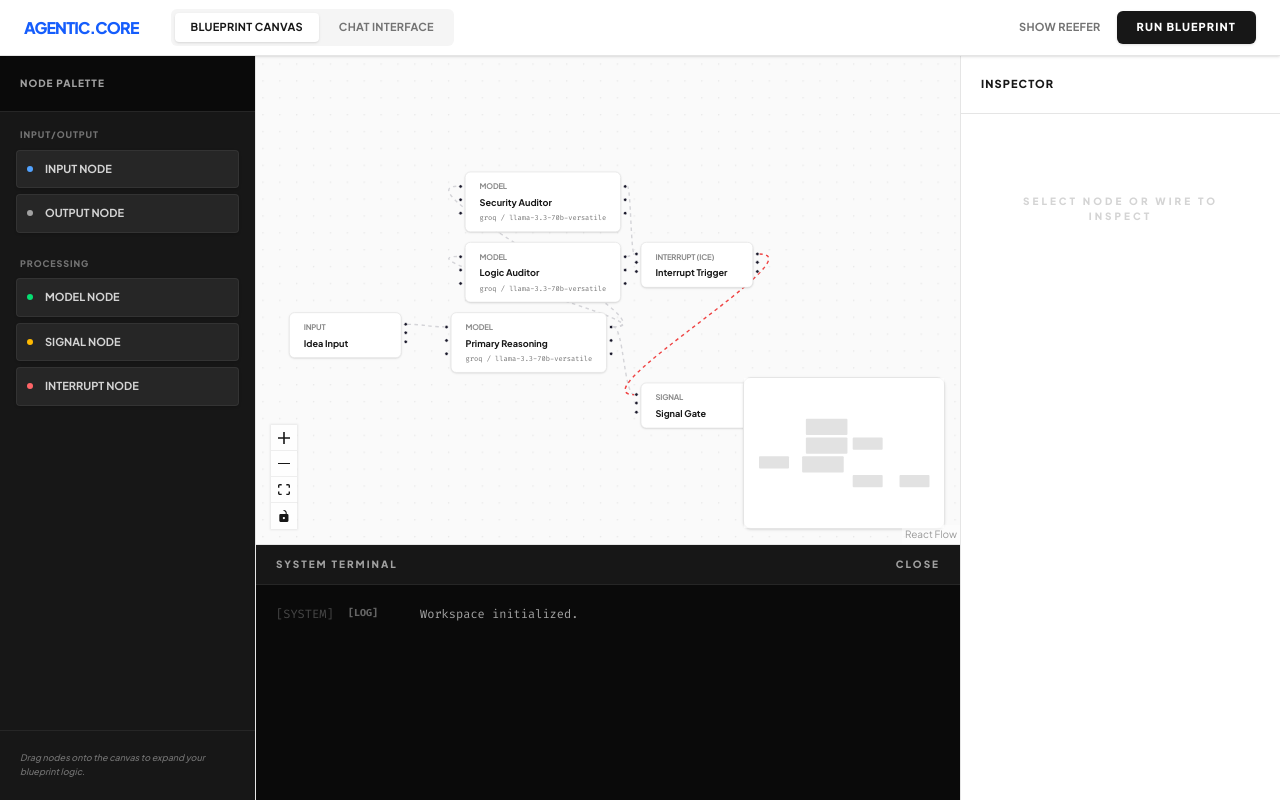
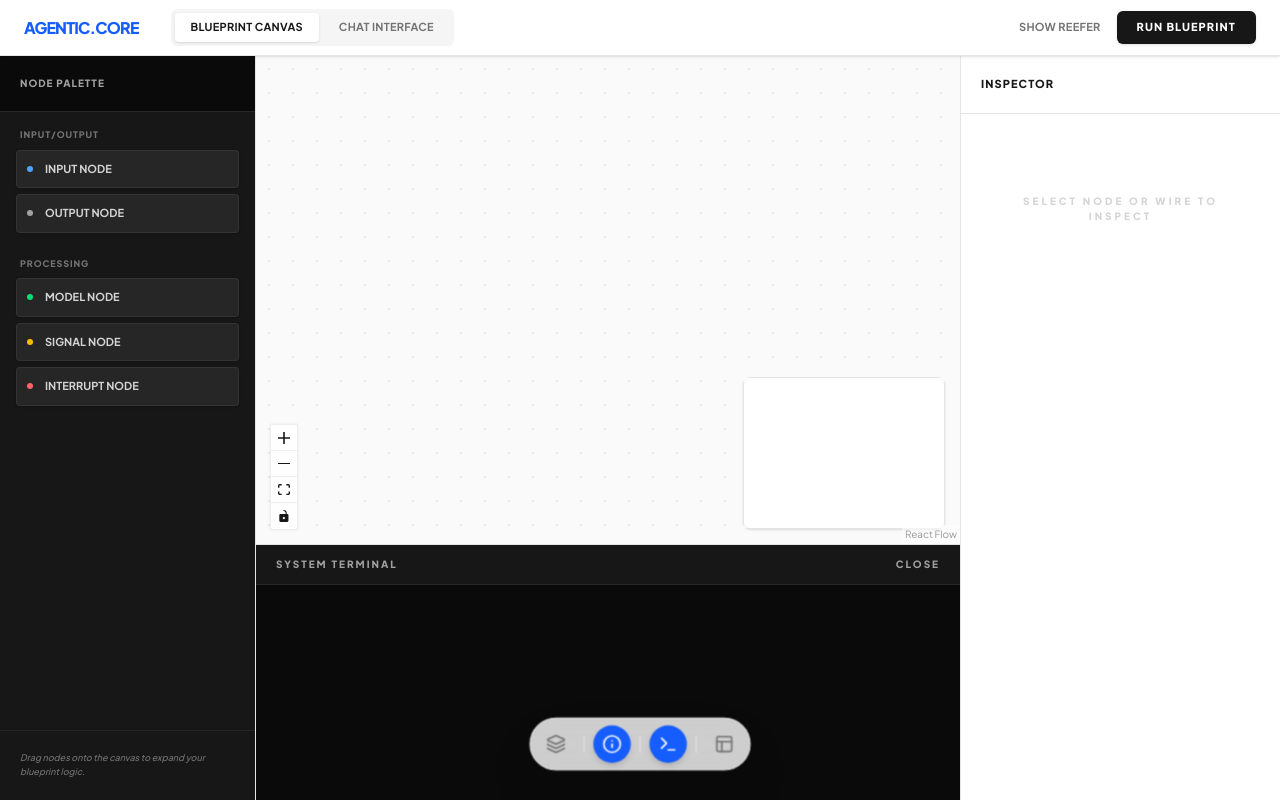
Before and after one commit to DanteTheKing/Cargo, a Next.js app: page / in a window 1280 px wide. Built offline with nearby package versions, Linux system fonts and the light colour scheme.

Commit message:
Removal placeholder

```diff
--- a/app/components/DashboardLayout.tsx
+++ b/app/components/DashboardLayout.tsx
@@ -4,64 +4,12 @@ import { useState, useCallback, useEffect } from 'react';
 import { Node, Edge, Connection, addEdge, useNodesState, useEdgesState } from '@xyflow/react';
 import { AgentCanvas } from './AgentCanvas';
 import { PROVIDERS, DrumStatus, DrumPayload, ReeferSchema, ReeferGrade, Session } from '../types/pipeline';
-import { Database, X, Plus, History, Trash2 } from 'lucide-react';
+import { Database, X, Plus, History, Trash2, Layers, Info, Terminal as TerminalIcon, Layout } from 'lucide-react';
 import Markdown from 'react-markdown';
 
-const initialNodes: Node[] = [
-  {
-    id: 'input_1',
-    type: 'custom',
-    position: { x: 50, y: 150 },
-    data: { nodeType: 'input', label: 'Idea Input', status: 'READY' },
-  },
-  {
-    id: 'model_1',
-    type: 'custom',
-    position: { x: 280, y: 150 },
-    data: { nodeType: 'model', label: 'Primary Reasoning', provider: 'groq', modelVariant: 'llama-3.3-70b-versatile', status: 'READY', temperature: 0.7, systemPrompt: 'Analyze the idea and provide a detailed plan.' },
-  },
-  {
-    id: 'eval_1',
-    type: 'custom',
-    position: { x: 300, y: 50 },
-    data: { nodeType: 'model', label: 'Logic Auditor', provider: 'groq', modelVariant: 'llama-3.3-70b-versatile', status: 'READY', temperature: 0.1, systemPrompt: 'Check for logical fallacies.' },
-  },
-  {
-    id: 'eval_2',
-    type: 'custom',
-    position: { x: 300, y: -50 },
-    data: { nodeType: 'model', label: 'Security Auditor', provider: 'groq', modelVariant: 'llama-3.3-70b-versatile', status: 'READY', temperature: 0.1, systemPrompt: 'Check for PII or data leaks.' },
-  },
-  {
-    id: 'interrupt_1',
-    type: 'custom',
-    position: { x: 550, y: 50 },
-    data: { nodeType: 'interrupt', label: 'Interrupt Trigger', status: 'READY' },
-  },
-  {
-    id: 'signal_1',
-    type: 'custom',
-    position: { x: 550, y: 250 },
-    data: { nodeType: 'signal', label: 'Signal Gate', status: 'READY' },
-  },
-  {
-    id: 'output_1',
-    type: 'custom',
-    position: { x: 800, y: 250 },
-    data: { nodeType: 'output', label: 'Final Output', status: 'READY' },
-  },
-];
+const initialNodes: Node[] = [];
 
-const initialEdges: Edge[] = [
-  { id: 'e1', source: 'input_1', target: 'model_1', type: 'buttonEdge', animated: true, style: { stroke: '#d4d4d8', strokeWidth: 1.5 } },
-  { id: 'e2', source: 'model_1', target: 'eval_1', type: 'buttonEdge', animated: true, style: { stroke: '#d4d4d8', strokeWidth: 1.5 } },
-  { id: 'e2b', source: 'model_1', target: 'eval_2', type: 'buttonEdge', animated: true, style: { stroke: '#d4d4d8', strokeWidth: 1.5 } },
-  { id: 'e3', source: 'model_1', target: 'signal_1', type: 'buttonEdge', animated: true, style: { stroke: '#d4d4d8', strokeWidth: 1.5 } },
-  { id: 'e4', source: 'eval_1', target: 'interrupt_1', type: 'buttonEdge', animated: true, style: { stroke: '#d4d4d8', strokeWidth: 1.5 } },
-  { id: 'e4b', source: 'eval_2', target: 'interrupt_1', type: 'buttonEdge', animated: true, style: { stroke: '#d4d4d8', strokeWidth: 1.5 } },
-  { id: 'e5', source: 'interrupt_1', target: 'signal_1', type: 'buttonEdge', animated: true, style: { stroke: '#ef4444', strokeWidth: 2, strokeDasharray: '5,5' } },
-  { id: 'e6', source: 'signal_1', target: 'output_1', type: 'buttonEdge', animated: true, style: { stroke: '#d4d4d8', strokeWidth: 1.5 } },
-];
+const initialEdges: Edge[] = [];
 
 export function DashboardLayout() {
   const [activeTab, setActiveTab] = useState<'blueprint' | 'chat'>('blueprint');
@@ -69,38 +17,26 @@ export function DashboardLayout() {
   const [edges, setEdges, onEdgesChange] = useEdgesState(initialEdges);
   const [selectedNode, setSelectedNode] = useState<Node | null>(null);
   const [selectedEdge, setSelectedEdge] = useState<Edge | null>(null);
-  const [logs, setLogs] = useState<string[]>(['[SYSTEM] Workspace initialized.']);
+  const [logs, setLogs] = useState<string[]>([]);
   const [reefer, setReefer] = useState<ReeferSchema | null>(null);
   const [drumSnapshots, setDrumSnapshots] = useState<Record<string, DrumPayload>>({});
   const [apiResults, setApiResults] = useState<Record<string, string>>({});
   const [isRunning, setIsRunning] = useState(false);
+  const [isInspectorOpen, setIsInspectorOpen] = useState(true);
   const [isTerminalOpen, setIsTerminalOpen] = useState(true);
   const [isReeferPanelOpen, setIsReeferPanelOpen] = useState(false);
   const [chatInput, setChatInput] = useState('');
-  const [sessions, setSessions] = useState<Session[]>(() => {
-    const initial: Session = {
-      id: 'initial',
-      title: 'Initial Session',
-      reefer: null,
-      logs: ['[SYSTEM] Workspace initialized.'],
-      nodes: initialNodes,
-      edges: initialEdges,
-      drumSnapshots: {},
-      chatInput: '',
-      timestamp: Date.now(),
-    };
-    return [initial];
-  });
-  const [currentSessionId, setCurrentSessionId] = useState<string | null>('initial');
+  const [sessions, setSessions] = useState<Session[]>([]);
+  const [currentSessionId, setCurrentSessionId] = useState<string | null>(null);
 
   const createNewSession = () => {
     const newSession: Session = {
       id: Math.random().toString(36).substring(7),
-      title: 'New Session',
+      title: 'Empty Thread',
       reefer: null,
-      logs: ['[SYSTEM] New session initialized.'],
-      nodes: initialNodes,
-      edges: initialEdges,
+      logs: [],
+      nodes: [],
+      edges: [],
       drumSnapshots: {},
       chatInput: '',
       timestamp: Date.now(),
@@ -109,9 +45,9 @@ export function DashboardLayout() {
     setCurrentSessionId(newSession.id);
 
     // Sync local states
-    setNodes(initialNodes);
-    setEdges(initialEdges);
-    setLogs(newSession.logs);
+    setNodes([]);
+    setEdges([]);
+    setLogs([]);
     setReefer(null);
     setDrumSnapshots({});
     setChatInput('');
@@ -467,7 +403,43 @@ export function DashboardLayout() {
       </div>
 
       <div className="flex flex-1 min-h-0 overflow-hidden">
-        {activeTab === 'blueprint' ? (
+        {/* Floating Workspace Control Bar (The Tooltip Pen) */}
+      <div className="absolute bottom-8 left-1/2 -translate-x-1/2 z-[100] flex items-center gap-1 p-1.5 bg-white/80 backdrop-blur-md border border-neutral-200 rounded-full shadow-2xl scale-110">
+        <button
+          onClick={() => setIsReeferPanelOpen(!isReeferPanelOpen)}
+          title="Toggle Project Reefer (Tree)"
+          className={`p-2 rounded-full transition-all ${isReeferPanelOpen ? 'bg-blue-600 text-white shadow-md' : 'hover:bg-neutral-100 text-neutral-500'}`}
+        >
+          <Layers size={18} />
+        </button>
+        <div className="w-[1px] h-4 bg-neutral-200 mx-1" />
+        <button
+          onClick={() => setIsInspectorOpen(!isInspectorOpen)}
+          title="Toggle Node Inspector"
+          className={`p-2 rounded-full transition-all ${isInspectorOpen ? 'bg-blue-600 text-white shadow-md' : 'hover:bg-neutral-100 text-neutral-500'}`}
+        >
+          <Info size={18} />
+        </button>
+        <div className="w-[1px] h-4 bg-neutral-200 mx-1" />
+        <button
+          onClick={() => setIsTerminalOpen(!isTerminalOpen)}
+          title="Toggle System Terminal"
+          className={`p-2 rounded-full transition-all ${isTerminalOpen ? 'bg-blue-600 text-white shadow-md' : 'hover:bg-neutral-100 text-neutral-500'}`}
+        >
+          <TerminalIcon size={18} />
+        </button>
+        <div className="w-[1px] h-4 bg-neutral-200 mx-1" />
+        <button
+          onClick={() => setActiveTab(activeTab === 'blueprint' ? 'chat' : 'blueprint')}
+          title="Switch View Mode"
+          className="p-2 rounded-full hover:bg-neutral-100 text-neutral-500 transition-all"
+        >
+          <Layout size={18} />
+        </button>
+      </div>
+
+      {activeTab === 'blueprint' ? (
+
           <>
             {/* Left Panel: Reefer Tree */}
             {isReeferPanelOpen && (
@@ -629,7 +601,8 @@ export function DashboardLayout() {
             </div>
 
             {/* Right Panel: Properties */}
-            <div className="w-80 border-l border-neutral-200 bg-white flex flex-col shrink-0 overflow-y-auto">
+            {isInspectorOpen && (
+              <div className="w-80 border-l border-neutral-200 bg-white flex flex-col shrink-0 overflow-y-auto">
               <div className="p-5 border-b border-neutral-200 bg-white sticky top-0 z-10">
                 <h2 className="text-[11px] font-black tracking-widest text-neutral-900 uppercase">INSPECTOR</h2>
               </div>
@@ -729,6 +702,7 @@ export function DashboardLayout() {
                 <div className="p-10 text-[10px] font-black text-neutral-300 uppercase tracking-[0.3em] text-center mt-10">Select Node or Wire to Inspect</div>
               )}
             </div>
+          )}
           </>
         ) : (
           /* Chat Interface Tab */
@@ -806,20 +780,13 @@ export function DashboardLayout() {
                     </div>
                   ) : (
                     <>
-                      <div className="flex flex-col gap-2">
-                        <div className="text-[10px] font-black text-neutral-400 uppercase tracking-[0.2em]">Session Context</div>
-                        <div className="p-4 bg-neutral-50 rounded-lg text-[13px] font-medium text-neutral-600 leading-relaxed border border-neutral-100">
-                          This session is currently active. Every run generates or adheres to the <strong>Project Reefer</strong> specified for this specific thread.
+                      <div className="flex-1 flex flex-col items-center justify-center text-center space-y-4 opacity-50">
+                        <div className="w-16 h-16 bg-neutral-100 rounded-full flex items-center justify-center text-neutral-300">
+                          <Plus size={32} />
                         </div>
-                      </div>
-                      <div className="space-y-4">
-                        <div className="text-[10px] font-black text-neutral-400 uppercase tracking-[0.2em]">Execution Timeline</div>
-                        <div className="space-y-2">
-                           {logs.slice(-5).map((log, i) => (
-                             <div key={i} className="text-[11px] font-mono text-neutral-400 truncate">
-                               {log}
-                             </div>
-                           ))}
+                        <div className="space-y-1">
+                          <p className="text-[14px] font-bold text-neutral-900">Workspace Empty</p>
+                          <p className="text-[12px] text-neutral-500 max-w-[200px]">Describe your project below to initialize the architectural session.</p>
                         </div>
                       </div>
                     </>
```
